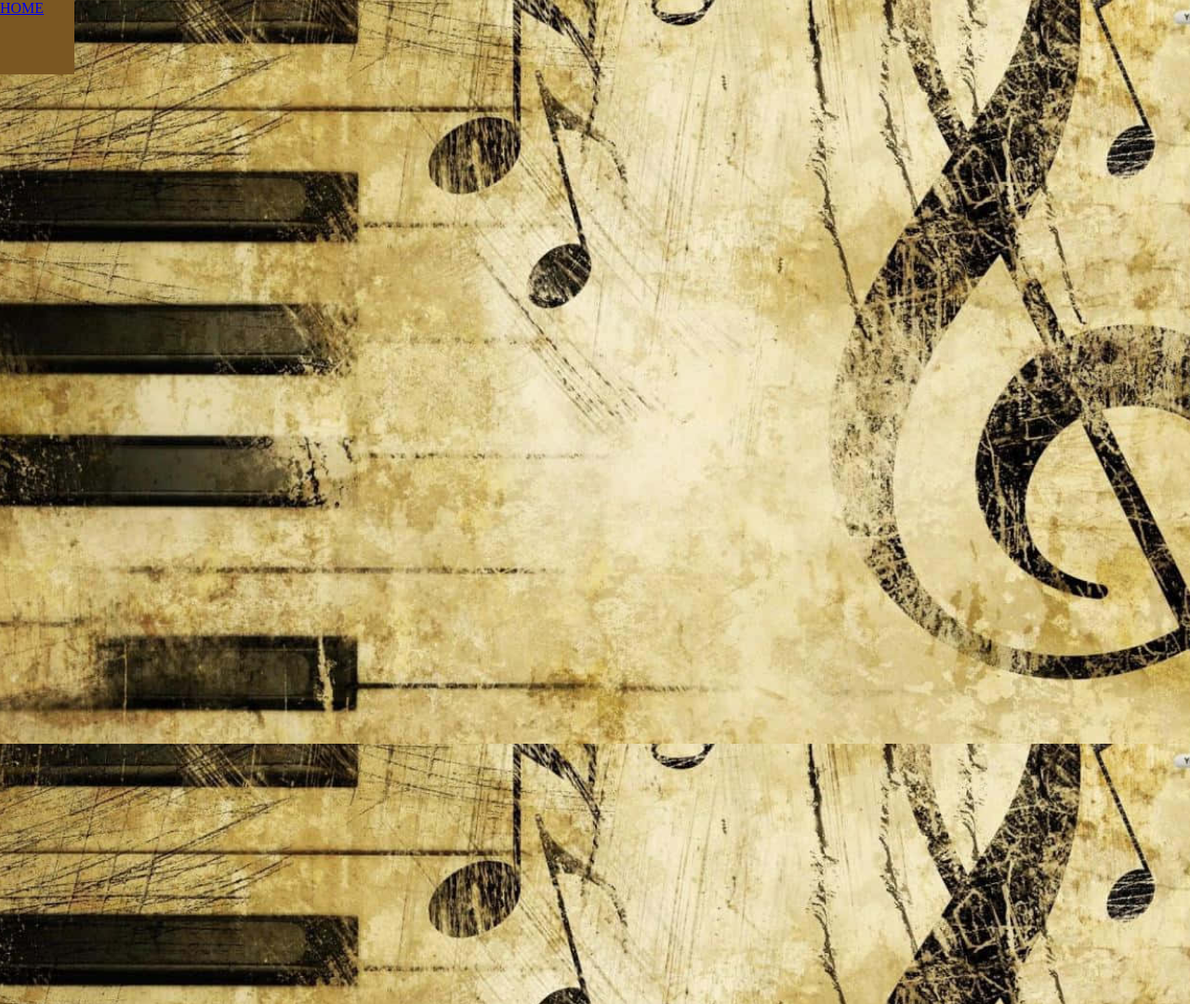
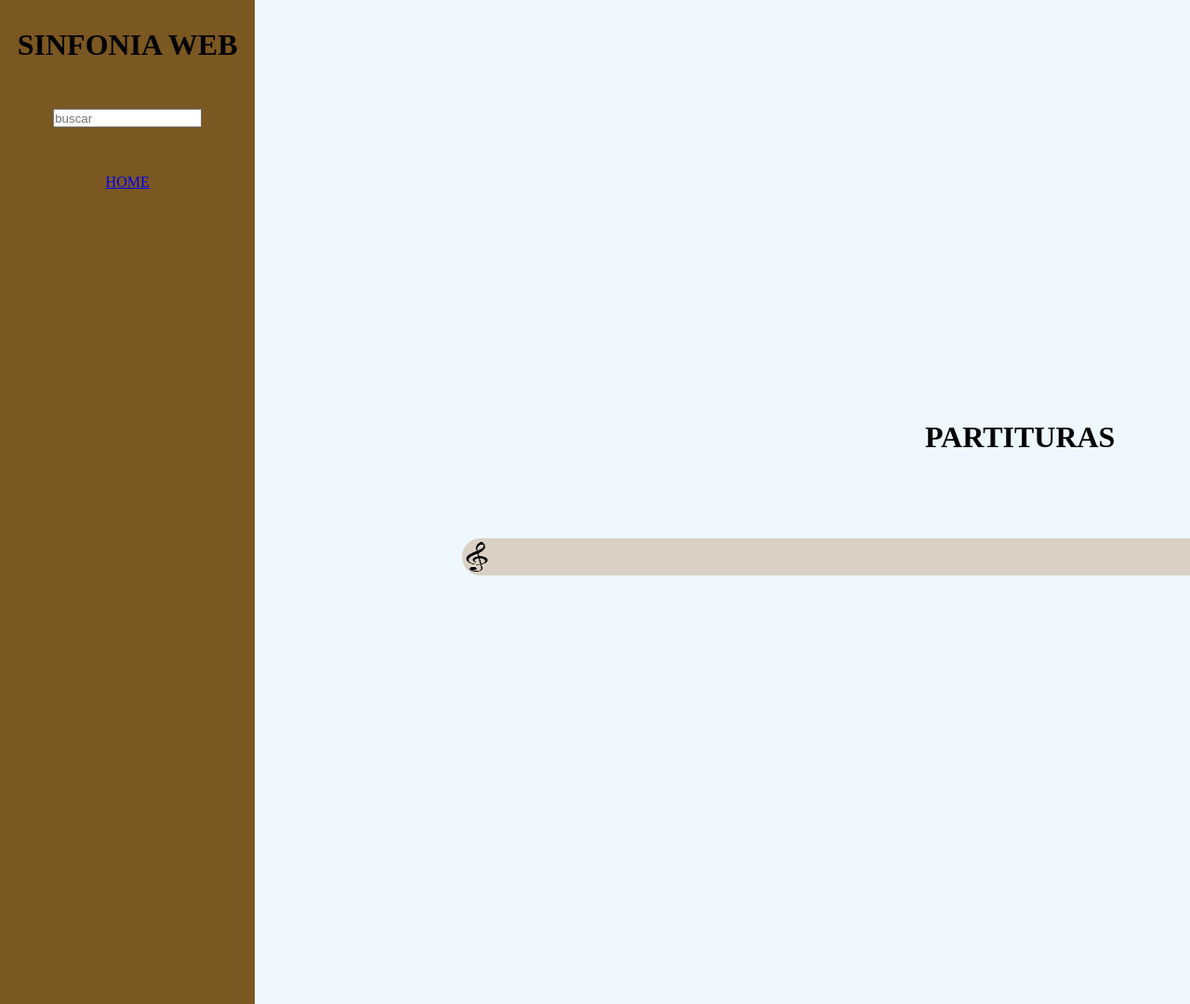
Before and after one commit to PerezM2008/sinfoniaWeb-api, a plain HTML site: page procurar.html in a window 1280 px wide. Shown: the top 1080 px of the page at 93% size. Drawn offline with Linux system fonts and the light colour scheme; a web font is replaced by a local one.

```diff
--- a/procurar.html
+++ b/procurar.html
@@ -9,11 +9,25 @@
 <body>
 
 
-    <div class="menu">
+    <div class="menu" id="menu">
+        <h1>SINFONIA WEB</h1>
+
+        <input type="text" placeholder="buscar" class="placeholder" id="buscar-artista" required>
         <a href="./index.html">HOME</a>
+
     </div>
 
-    <div>
+
+    <div id="catalogo" class="catalogo">
+        <div class="tituloPartitura">
+            <h1>PARTITURAS</h1>
+        </div>
+
+
+        <div class="lista" id="lista">
+            <img src="img/claveSol.png" alt="claveSol" class="claveSol">
+            <p></p>
+        </div>
 
     </div>
 
--- a/style-procurar.css
+++ b/style-procurar.css
@@ -10,7 +10,6 @@ body{
     height: 1080px;
     width: 1920px;
     display: flex;
-    flex-direction: column;
     background-image: url(./img/mscAntiga.jpg);
     background-size: cover;
     background-position: center;
@@ -21,7 +20,46 @@ body{
 
 .menu{
     display: flex;
-    height: 10vh;
-    width: 10vh;
+    height: 1080px;;
+    width: 40vh;
     background-color: #7B5722;
+    align-items: center;
+    flex-direction: column;
+    padding-block: 30px;
+    gap: 50px;
 }
+
+.placeholder{
+    height: 20px;
+    width: 20vh;
+}
+
+.catalogo {
+    display: flex;
+    height: auto;
+    width: 100%;
+    align-items: center;
+    justify-content: center;
+    flex-direction: column;
+    gap: 10vh;
+    background-color: aliceblue;
+}
+
+.lista{
+    display: flex;
+    height: 5vh;
+    width: 150vh;
+    gap: 20px;
+    align-items: center;
+    margin: 10px;
+    border-radius: 20px;
+    background-color: #dad1c4;
+
+
+}
+
+.claveSol{
+    height: 4vh;
+    width: 4vh;
+    justify-content: center;
+}
```
Also changed, not shown: app.js (+22 -0 lines).
